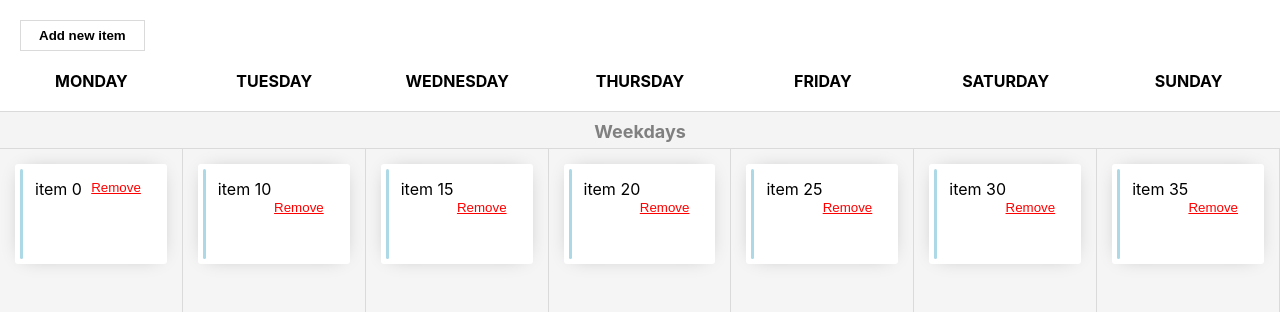
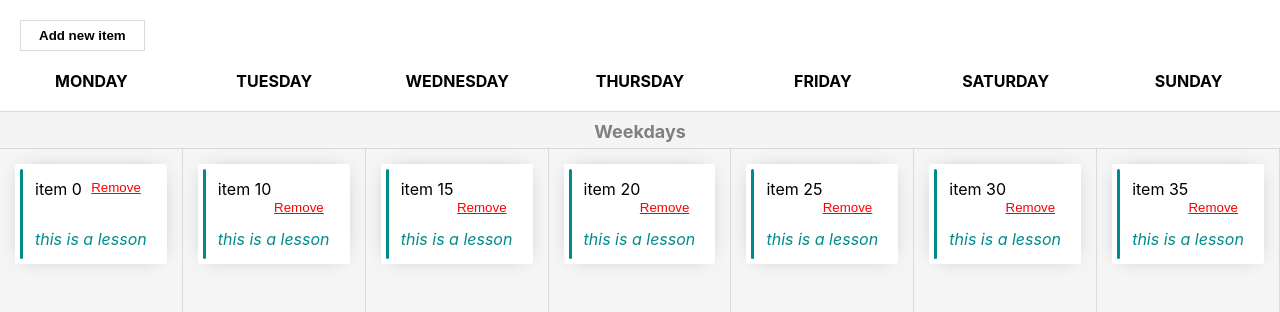
Before and after one commit to Mahfouzer/Lessons-dnd, a React (Create React App) app: page / in a window 1280 px wide. Shown: the top 312 px of the page. Built offline with nearby package versions, Linux system fonts and the light colour scheme.

Commit message:
add description to lessons

```diff
--- a/src/Components/Lesson/Lesson.styled.ts
+++ b/src/Components/Lesson/Lesson.styled.ts
@@ -21,7 +21,7 @@ export const LessonContentWrapper = styled.div`
     height: calc(100% - 10px);
     display: inline-block;
     width: 3px;
-    background-color: lightBlue;
+    background-color: darkcyan;
     position: absolute;
     left: 5px;
     top: 5px;
@@ -38,3 +38,9 @@ export const RemoveButton = styled.button`
   text-decoration: underline;
   float: right;
 `;
+
+export const LessonDescription = styled.p`
+margin-top:30px;
+font-style:italic;
+color:darkcyan;
+`
--- a/src/Components/Lesson/Lesson.tsx
+++ b/src/Components/Lesson/Lesson.tsx
@@ -3,6 +3,7 @@ import {
   LessonCard,
   LessonContentWrapper,
   RemoveButton,
+  LessonDescription
 } from "./Lesson.styled";
 
 export default function Lesson({
@@ -28,6 +29,9 @@ export default function Lesson({
         >
           Remove
         </RemoveButton>
+        <LessonDescription>
+        {item.description}
+        </LessonDescription>
       </LessonContentWrapper>
     </LessonCard>
   );
--- a/src/Components/WeekSchedule/WeekSchedule.tsx
+++ b/src/Components/WeekSchedule/WeekSchedule.tsx
@@ -16,6 +16,7 @@ const getItems = (count: any, offset = 0) => [
   {
     id: `${Math.round(Math.random() * 100000)}`,
     content: `item ${offset}`,
+    description:"this is a lesson"
   },
 ];
 
```
